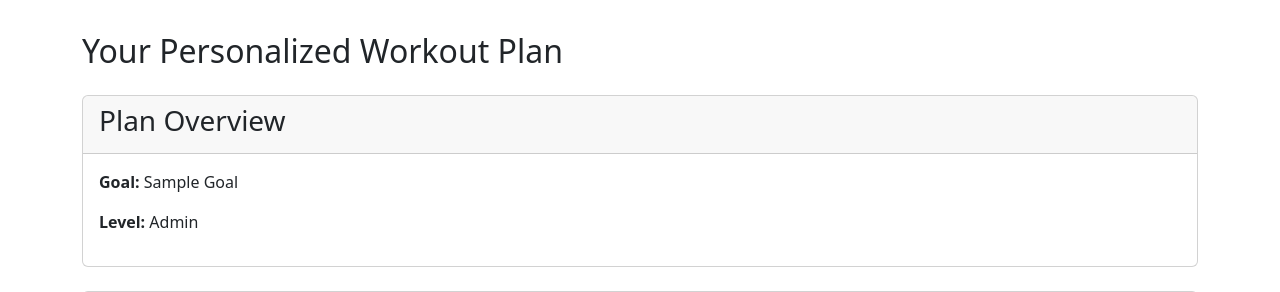
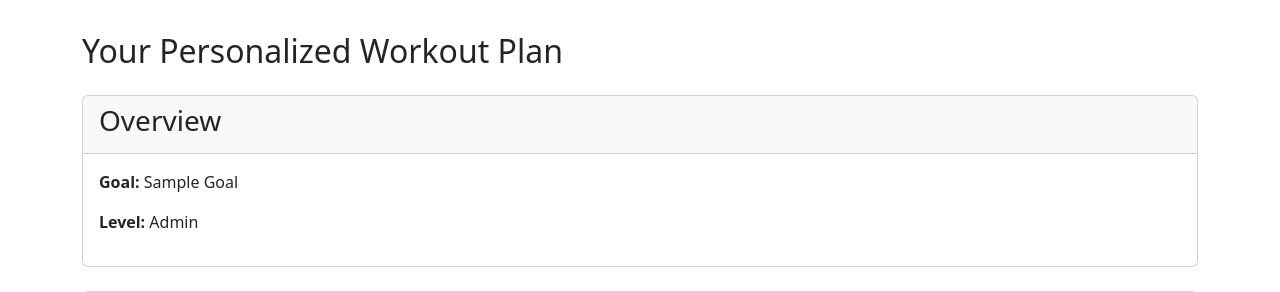
Before and after one commit to 2340-CS/Fitjacket, a Django app: template fitjacket/accounts/templates/workout/results.html in a window 1280 px wide. Shown: the part 122-414 px from the top of the page. Run offline with Django 5.2, Linux system fonts and the light colour scheme; the template is opened without the code that fills it: most values are stand-ins (such as "Sample title", 1, 10 or a date in 2020); some libraries are stand-ins or nearby versions.

Commit message:
mostly fixed stuff

```diff
--- a/fitjacket/accounts/ai_assistants.py
+++ b/fitjacket/accounts/ai_assistants.py
@@ -23,6 +23,7 @@ class WorkoutAIAssistant(AIAssistant):
         "You are an expert fitness assistant specializing in creating personalized workout plans. "
         "Generate science-based workout routines tailored to the user's specific goals, fitness level, "
         "and available equipment. Provide detailed instructions for each exercise."
+        "Please ensure the output is in JSON format, with clear structure and no additional text."
     )
     model = "gpt-4o-mini"
 
@@ -44,7 +45,7 @@ class WorkoutAIAssistant(AIAssistant):
         Generate a comprehensive workout plan based on user parameters using OpenAI's API.
         Returns a structured plan with exercise details, progression, and recommendations.
         """
-        input_data = self.WorkoutPlanInput(goals=goals, activity_level=activity_level, **kwargs)
+        input_data = self.WorkoutPlanInput(goals=goals or "general fitness", activity_level=activity_level or "beginner", **kwargs)
 
         response = self.client.chat.completions.create(
                 model=self.model,
@@ -78,7 +79,6 @@ class WorkoutAIAssistant(AIAssistant):
                 "goal": "[user goal]",
                 "level": "[fitness level]",
                 "duration_weeks": 4,
-                "equipment_used": ["list of equipment"]
             }},
             "weekly_schedule": [
                 {{
@@ -106,3 +106,4 @@ class WorkoutAIAssistant(AIAssistant):
             }}
         }}
         """
+        return prompt.strip()
--- a/fitjacket/accounts/templates/workout/generate.html
+++ b/fitjacket/accounts/templates/workout/generate.html
@@ -3,7 +3,7 @@
 {% block content %}
 <div class="container mt-5">
     <h2 class="mb-4">Generate Your Workout Plan</h2>
-    <form method="post" action="{% url 'workout_plan_results' %}" class="needs-validation" novalidate>
+    <form method="post" action="{% url 'workout_plan_form' %}" id="workout-form">
         {% csrf_token %}
 
         <div class="row">
--- a/fitjacket/accounts/templates/workout/results.html
+++ b/fitjacket/accounts/templates/workout/results.html
@@ -6,7 +6,7 @@
 
     <div class="card mb-4">
         <div class="card-header">
-            <h3>Plan Overview</h3>
+            <h3>Overview</h3>
         </div>
         <div class="card-body">
             <p><strong>Goal:</strong> {{ plan.meta.goal|title }}</p>
@@ -72,7 +72,7 @@
     </div>
 
     <div class="mt-4">
-        <a href="{% url 'generate' %}" class="btn btn-primary">Generate Another Plan</a>
+        <a href="{% url 'workout_plan_form' %}" class="btn btn-primary">Generate Another Plan</a>
     </div>
 </div>
 {% endblock %}
--- a/fitjacket/accounts/views.py
+++ b/fitjacket/accounts/views.py
@@ -81,8 +81,8 @@ def workout_plan_form(request):
                 days_per_week=form.cleaned_data['days_per_week'],
             )
 
-            # Store in session to display on results page
-            request.session['generated_plan'] = plan
+            request.session['workout_plan'] = plan
+            request.session.modified = True
             return redirect('workout_plan_results')
     else:
         form = WorkoutPlanForm()
@@ -90,7 +90,7 @@ def workout_plan_form(request):
     return render(request, 'workout/generate.html', {'form': form})
 
 def workout_plan_results(request):
-    plan = request.session.get('generated_plan', None)
+    plan = request.session.get('workout_plan', None)
     if not plan:
         return redirect('workout_plan_form')
 
```
